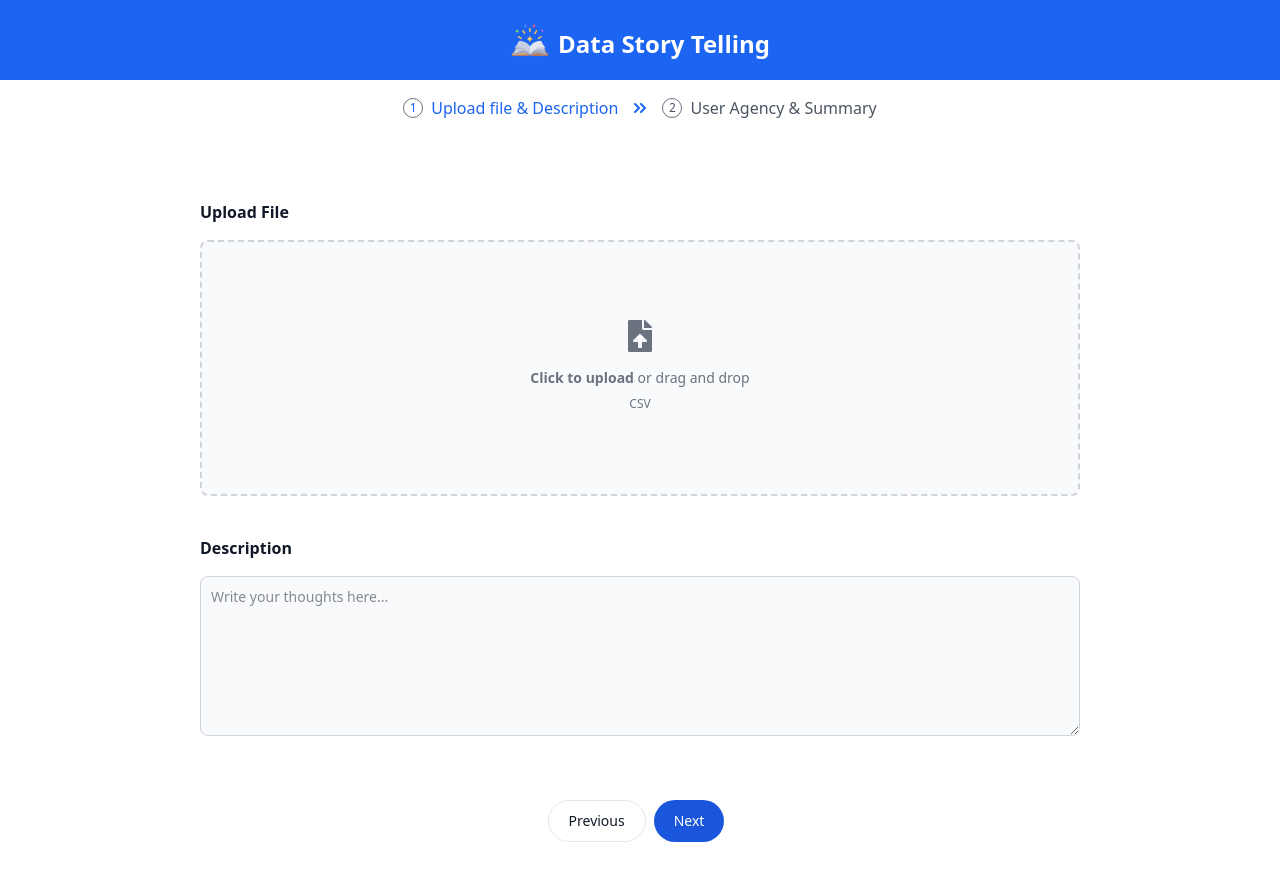
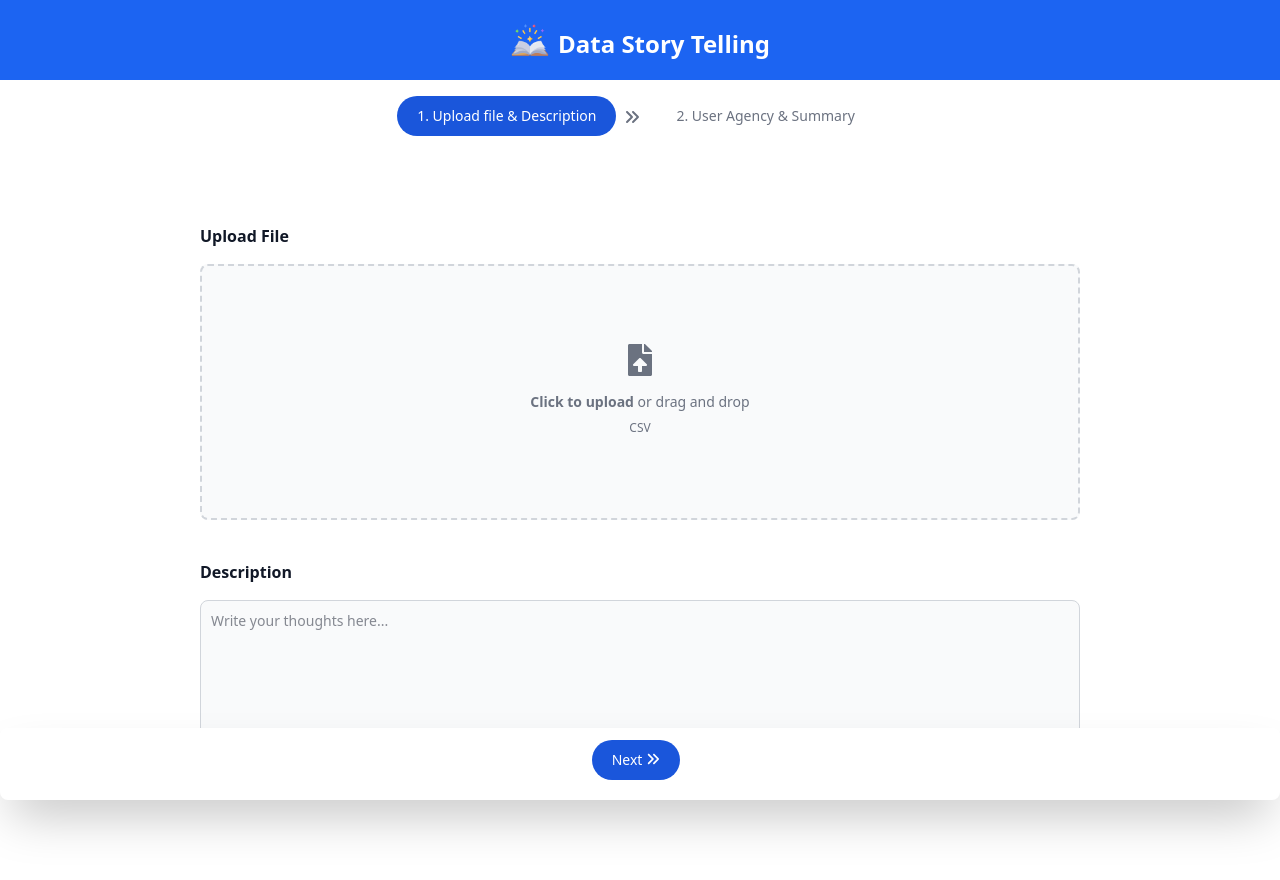
Before and after one commit to ikenichaa/llm-app, a React (Vite) app: page / in a window 1280 px wide. Shown: the top 880 px of the page. Before the commit the page ends 850 px from the top, so only its background shows below. Built offline with nearby package versions, Linux system fonts and the light colour scheme.

Commit message:
style: modify stepper header and footer

```diff
--- a/src/layouts/Stepper.tsx
+++ b/src/layouts/Stepper.tsx
@@ -1,4 +1,6 @@
 import { useState } from "react";
+
+import { FaAnglesLeft, FaAnglesRight } from "react-icons/fa6";
 
 import FirstPage from "../pages/FirstPage";
 import SecondPage from "../pages/SecondPage";
@@ -46,66 +48,70 @@ const Stepper = () => {
 
   return (
     <>
-      <ol className="flex items-center w-full justify-center p-3 space-x-2 text-sm font-medium text-center text-gray-500 bg-white  rounded-lg  dark:text-gray-400 sm:text-base dark:bg-gray-800 dark:border-gray-700 sm:p-4 sm:space-x-4 rtl:space-x-reverse">
-        <li
+      <ol className="flex items-center w-full justify-center p-3 space-x-2 text-sm font-medium text-center text-gray-500 sm:text-base sm:p-4 sm:space-x-4 rtl:space-x-reverse">
+        <button
+          type="button"
           className={
             activeStep === "first"
-              ? "flex items-center text-blue-600"
-              : "flex items-center text-gray-600"
+              ? "text-white bg-blue-700 hover:bg-blue-800 focus:outline-none focus:ring-4 focus:ring-blue-300 font-medium rounded-full text-sm px-5 py-2.5 text-center me-2 mb-2"
+              : "text-gray hover:text-white hover:bg-blue-800 focus:outline-none focus:ring-4 focus:ring-blue-300 font-medium rounded-full text-sm px-5 py-2.5 text-center me-2 mb-2"
           }
+          onClick={() => setActiveStep(previousStep())}
         >
-          <span className="flex items-center justify-center w-5 h-5 me-2 text-xs border border-gray-500 rounded-full shrink-0 dark:border-blue-500">
-            1
-          </span>
-          Upload file & Description
-          <svg
-            className="w-3 h-3 ms-2 sm:ms-4 rtl:rotate-180"
-            aria-hidden="true"
-            xmlns="http://www.w3.org/2000/svg"
-            fill="none"
-            viewBox="0 0 12 10"
-          >
-            <path
-              stroke="currentColor"
-              strokeLinecap="round"
-              strokeLinejoin="round"
-              strokeWidth="2"
-              d="m7 9 4-4-4-4M1 9l4-4-4-4"
-            />
-          </svg>
-        </li>
+          1. Upload file & Description
+        </button>
 
-        <li
+        <div className="pb-1.5">
+          <FaAnglesRight />
+        </div>
+
+        <button
+          type="button"
           className={
             activeStep === "second"
-              ? "flex items-center text-blue-600"
-              : "flex items-center text-gray-600"
+              ? "text-white bg-blue-700 hover:bg-blue-800 focus:outline-none focus:ring-4 focus:ring-blue-300 font-medium rounded-full text-sm px-5 py-2.5 text-center me-2 mb-2"
+              : "text-gray hover:text-white hover:bg-blue-800 focus:outline-none focus:ring-4 focus:ring-blue-300 font-medium rounded-full text-sm px-5 py-2.5 text-center me-2 mb-2"
           }
+          onClick={() => setActiveStep(nextStep())}
         >
-          <span className="flex items-center justify-center w-5 h-5 me-2 text-xs border border-gray-500 rounded-full shrink-0 dark:border-gray-400">
-            2
-          </span>
-          User Agency & Summary
-        </li>
+          2. User Agency & Summary
+        </button>
       </ol>
       <div className="grid my-16 mx-50 gap-y-10">
         <StepperBody />
       </div>
-      <div className="flex justify-center">
+
+      {/* Sticky footer */}
+      <div className="flex justify-center sticky bottom-0 bg-white rounded-lg shadow-2xl p-3">
+        {activeStep == "second" && (
           <button
             onClick={() => setActiveStep(previousStep())}
             type="button"
-          className="py-2.5 px-5 me-2 mb-2 text-sm font-medium text-gray-900 focus:outline-none bg-white rounded-full border border-gray-200 hover:bg-gray-100 hover:text-blue-700 focus:z-10 focus:ring-4 focus:ring-gray-100 dark:focus:ring-gray-700 dark:bg-gray-800 dark:text-gray-400 dark:border-gray-600 dark:hover:text-white dark:hover:bg-gray-700"
+            className="text-white bg-blue-700 hover:bg-blue-800 focus:outline-none focus:ring-4 focus:ring-blue-300 font-medium rounded-full text-sm px-5 py-2.5 text-center me-2 mb-2 dark:bg-blue-600 dark:hover:bg-blue-700 dark:focus:ring-blue-800"
           >
+            <div className="flex">
+              <div className="pr-1 pt-0.5">
+                <FaAnglesLeft />
+              </div>
               Previous
+            </div>
           </button>
+        )}
+
+        {activeStep == "first" && (
           <button
             onClick={() => setActiveStep(nextStep())}
             type="button"
             className="text-white bg-blue-700 hover:bg-blue-800 focus:outline-none focus:ring-4 focus:ring-blue-300 font-medium rounded-full text-sm px-5 py-2.5 text-center me-2 mb-2 dark:bg-blue-600 dark:hover:bg-blue-700 dark:focus:ring-blue-800"
           >
+            <div className="flex">
               Next
+              <div className="pl-1 pt-0.5">
+                <FaAnglesRight />
+              </div>
+            </div>
           </button>
+        )}
       </div>
     </>
   );
```
Lines whose indentation alone changed are shown as unchanged.
